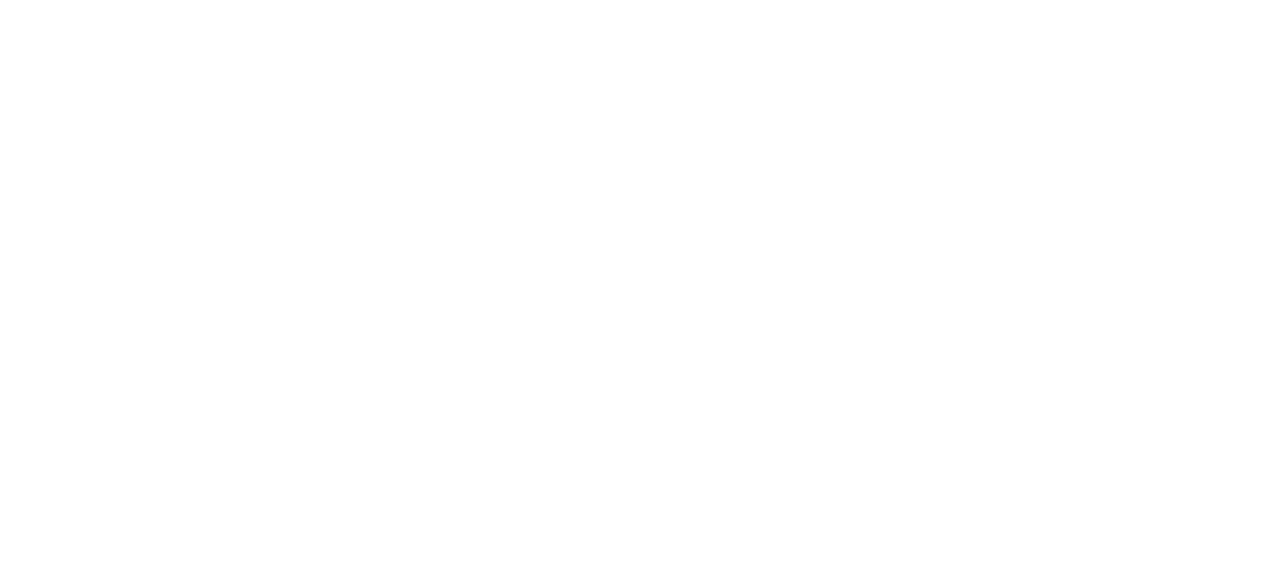
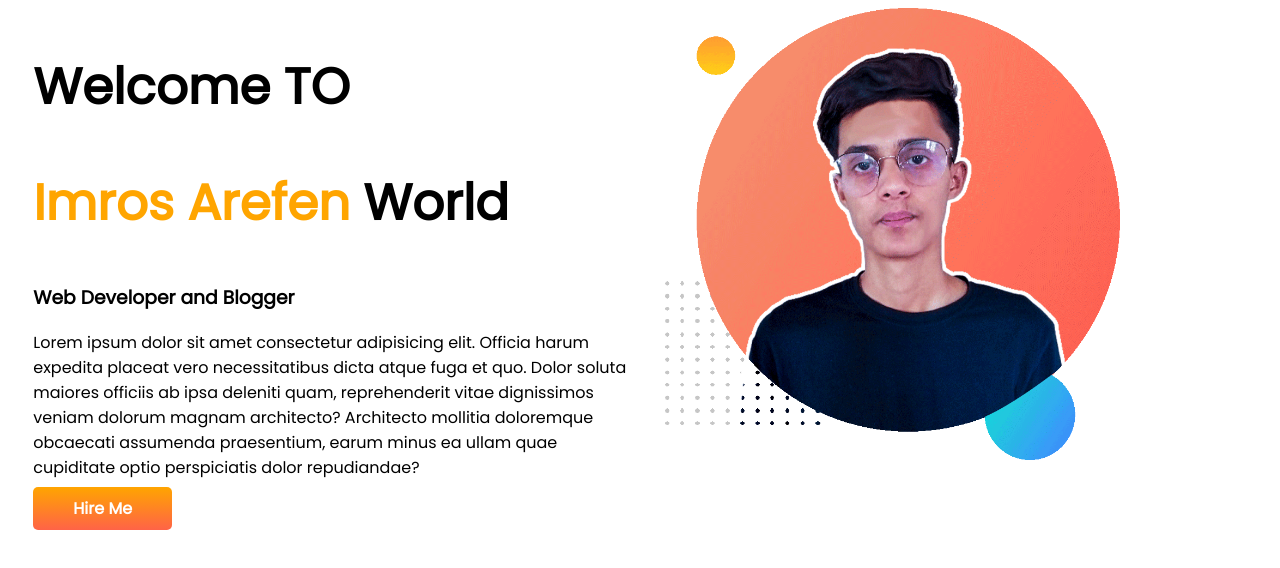
Before and after one commit to imros10/developer-portfolio, a plain HTML site: page index.html in a window 1280 px wide. Drawn offline with Linux system fonts and the light colour scheme.

Commit message:
header section added

```diff
--- a/index.html
+++ b/index.html
@@ -5,9 +5,24 @@
     <meta http-equiv="X-UA-Compatible" content="IE=edge">
     <meta name="viewport" content="width=device-width, initial-scale=1.0">
     <title>Imros Portfolio</title>
+    <link rel="preconnect" href="https://fonts.googleapis.com">
+    <link rel="preconnect" href="https://fonts.gstatic.com" crossorigin>
+    <link href="https://fonts.googleapis.com/css2?family=Poppins&display=swap" rel="stylesheet">
     <link rel="stylesheet" href="style.css">
 </head>
 <body>
+    <section>
+        <div class="uper-area">
+    <h1>Welcome TO</h1>
+    <h1><span>Imros Arefen</span> World</h1>
+    <h3>Web Developer and Blogger</h3>
+    <p>Lorem ipsum dolor sit amet consectetur adipisicing elit. Officia harum expedita placeat vero necessitatibus dicta atque fuga et quo. Dolor soluta maiores officiis ab ipsa deleniti quam, reprehenderit vitae dignissimos veniam dolorum magnam architecto? Architecto mollitia doloremque obcaecati assumenda praesentium, earum minus ea ullam quae cupiditate optio perspiciatis dolor repudiandae?</p>
+    <a class="uper-button" href="https://www.linkedin.com/in/imros-arefen-7a810b193">Hire Me</a>
+</div>
 
+<div class="uper-area">
+    <img src="images/imros-bg.png" alt="">
+</div>
+    </section>
 </body>
 </html>
--- a/style.css
+++ b/style.css
@@ -0,0 +1,28 @@
+body{
+    font-family: 'Poppins', sans-serif;
+}
+h1{
+    font-size: 50px;
+}
+span{
+    color: orange;
+}
+section{
+    display: flex;
+    width: 100%;
+}
+.uper-area{
+    width: 50%;
+    padding-left: 2%;
+}
+.uper-area img{
+width: 75%;
+}
+.uper-button{
+    text-decoration: none;
+    font-weight: 700;
+    background-image: linear-gradient(orange,tomato);
+    padding: 10px 40px;
+    border-radius: 5px;
+    color: white;
+}
```
Also changed, not shown: images/dream-bg.png (added), images/exp-bg.png (added), images/imros-bg.png (added), images/jhankar.png (added), images/jhankar2.png (added), images/my-bg.png (added), images/my-bg2.png (added), images/top-banner.png (added).
